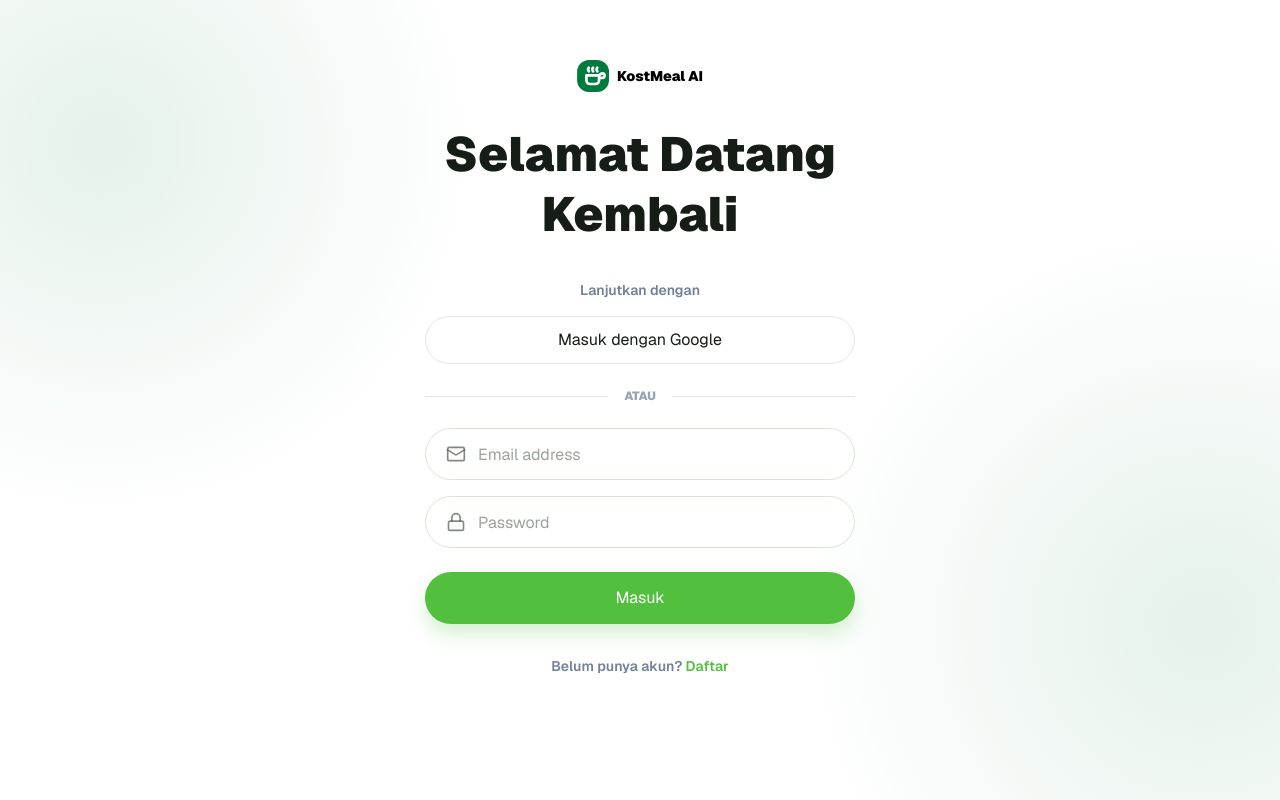
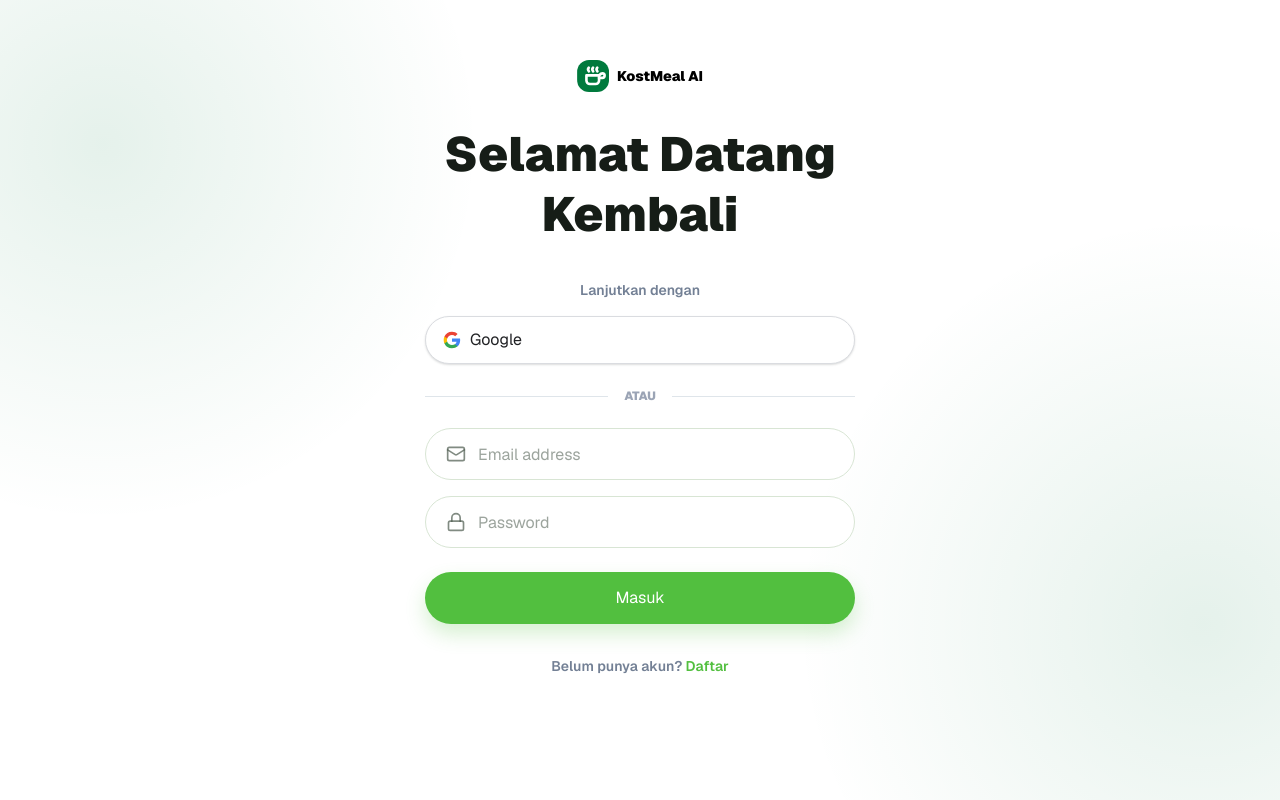
Before and after one commit to 14shht/KOSTMEALAI, a Next.js app: page /login in a window 1280 px wide. Built offline with nearby package versions, Linux system fonts and the light colour scheme.

Commit message:
updatelogo

```diff
--- a/src/components/forms/AuthForm.tsx
+++ b/src/components/forms/AuthForm.tsx
@@ -133,18 +133,34 @@ function getSetupCompleted(email: string) {
     || window.localStorage.getItem("kostmeal.profileSetup.completed") === "true";
 }
 
+function GoogleMark() {
+  return (
+    <svg viewBox="0 0 24 24" className="h-5 w-5 shrink-0" aria-hidden="true">
+      <path fill="#4285F4" d="M21.8 12.2c0-.7-.1-1.4-.2-2H12v3.8h5.5a4.7 4.7 0 0 1-2 3.1v2.5h3.2c1.9-1.8 3.1-4.3 3.1-7.4Z" />
+      <path fill="#34A853" d="M12 22c2.7 0 5-.9 6.7-2.4l-3.2-2.5c-.9.6-2 .9-3.5.9-2.7 0-5-1.8-5.8-4.3H2.9v2.6A10 10 0 0 0 12 22Z" />
+      <path fill="#FBBC05" d="M6.2 13.7A6 6 0 0 1 5.9 12c0-.6.1-1.2.3-1.7V7.7H2.9A10 10 0 0 0 2 12c0 1.6.4 3.1.9 4.3l3.3-2.6Z" />
+      <path fill="#EA4335" d="M12 6c1.5 0 2.8.5 3.8 1.5l2.9-2.8C17 3 14.7 2 12 2A10 10 0 0 0 2.9 7.7l3.3 2.6C7 7.8 9.3 6 12 6Z" />
+    </svg>
+  );
+}
+
 function GoogleSignInButton({
-  mode,
   onClick,
   loading,
 }: {
-  mode: AuthMode;
   onClick: () => void;
   loading: boolean;
 }) {
   return (
-    <Button type="button" variant="outline" className="h-12 w-full border-[#dfe3ea] text-text-primary" loading={loading} onClick={onClick}>
-      {mode === "register" ? "Daftar dengan Google" : "Masuk dengan Google"}
+    <Button
+      type="button"
+      variant="outline"
+      className="h-12 w-full justify-start border-[#dadce0] bg-white px-4 text-[#202124] shadow-[0_1px_2px_rgba(60,64,67,0.18)] hover:border-[#c4c7c5] hover:bg-[#f8fafd] hover:shadow-[0_1px_3px_rgba(60,64,67,0.28)]"
+      loading={loading}
+      leftIcon={<GoogleMark />}
+      onClick={onClick}
+    >
+      Google
     </Button>
   );
 }
@@ -318,7 +334,7 @@ export function AuthForm() {
                       ) : null}
                     </AnimatePresence>
                     <p className="text-center text-sm font-semibold text-[#738095]">Lanjutkan dengan</p>
-                    <GoogleSignInButton mode={mode} loading={isGoogleLoading} onClick={continueWithGoogle} />
+                    <GoogleSignInButton loading={isGoogleLoading} onClick={continueWithGoogle} />
 
                     <div className="flex items-center gap-4 py-2 text-xs font-black text-[#9ba4b5]">
                       <span className="h-px flex-1 bg-[#dfe5ea]" />
```
